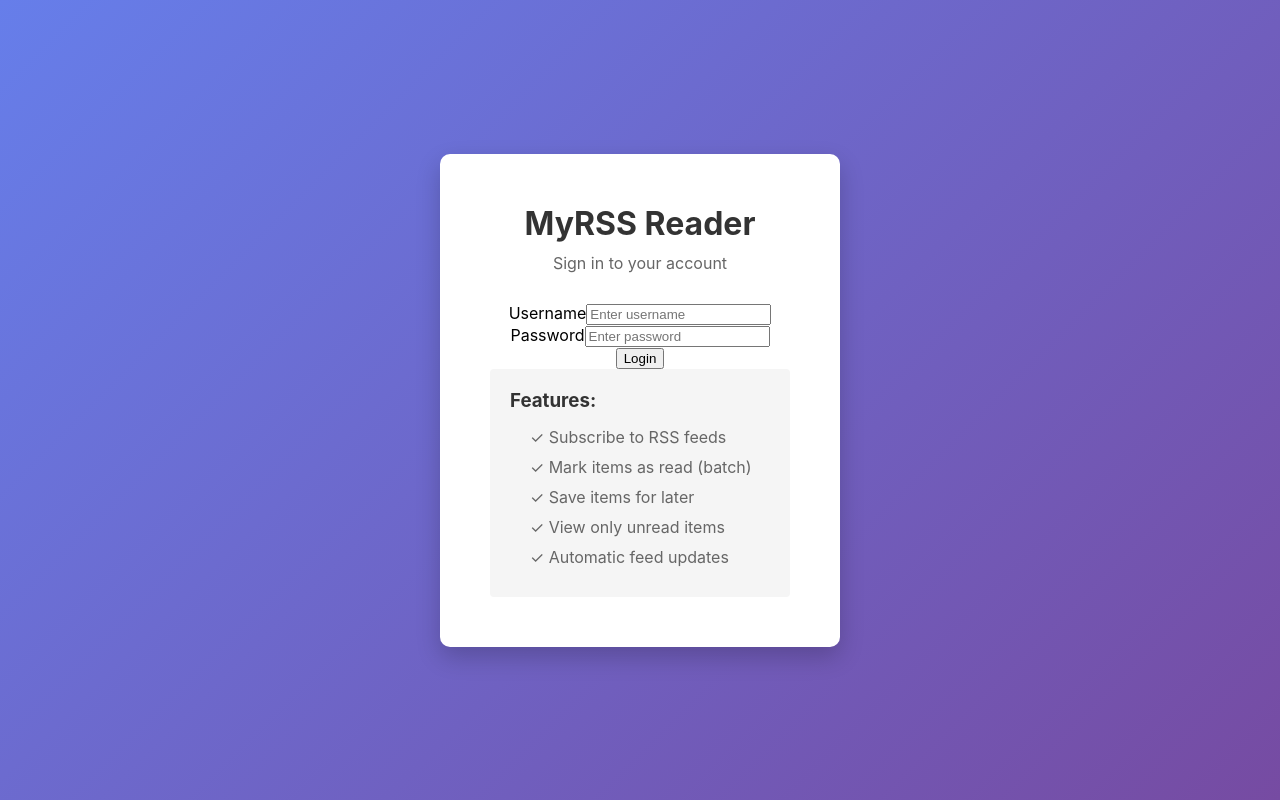
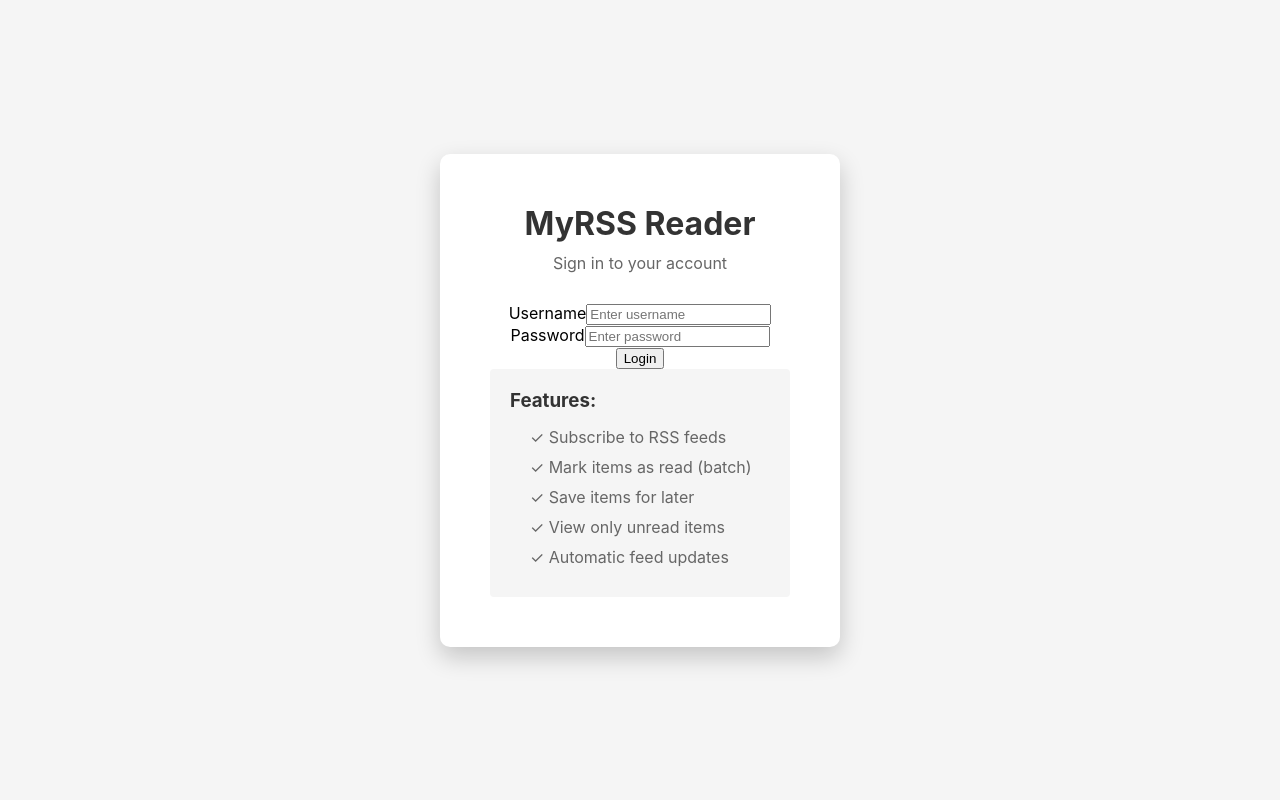
Before and after one commit to rjgallac/myrss, a React (Create React App) app in the folder client/: page / in a window 1280 px wide. Built offline with nearby package versions, Linux system fonts and the light colour scheme; the HTML template or start-up script is replaced by a standard one.

Commit message:
try this css to center

```diff
--- a/client/src/pages/Login.css
+++ b/client/src/pages/Login.css
@@ -2,8 +2,8 @@
     display: flex;
     justify-content: center;
     align-items: center;
-  height: 100vh;
-  background: linear-gradient(135deg, #667eea 0%, #764ba2 100%);
+    min-height: 100dvh; /* Use dynamic viewport height for mobile */
+    background: linear-gradient(135deg, #667eea 0%, #7<0xA0>764ba2 100%);
 }
 
 .login-container {
```
Lines whose indentation alone changed are shown as unchanged.
